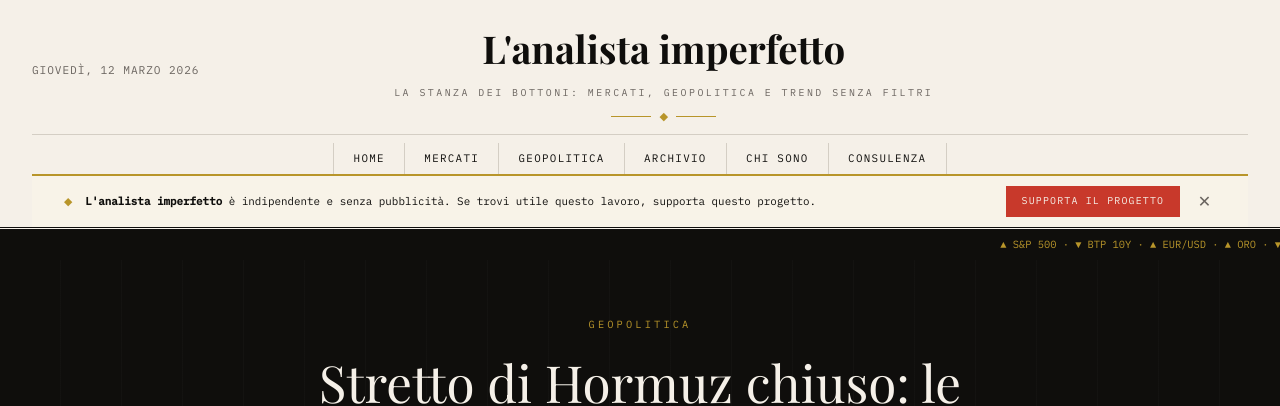
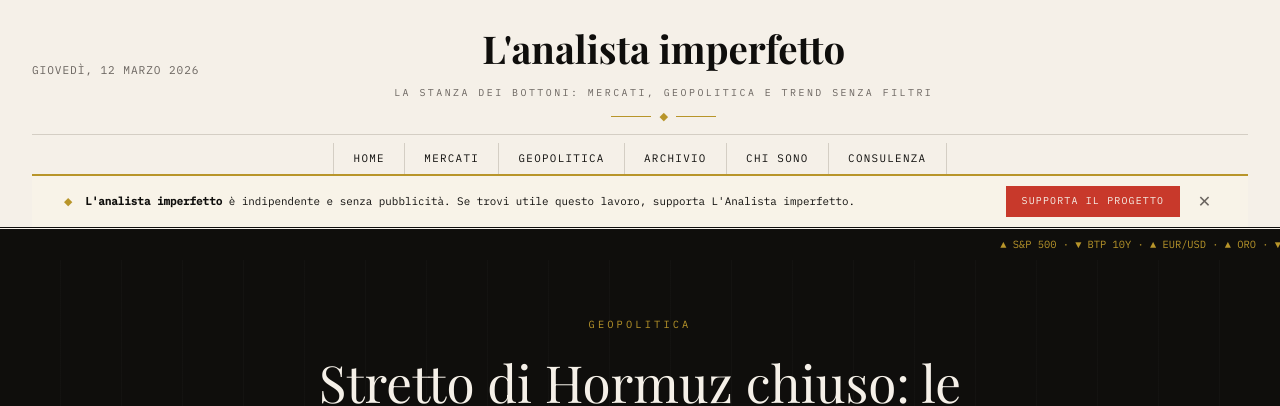
Before and after one commit to martellialessandro/martellialessandro.github.io, a Jekyll site: the page built from index.html, in a window 1280 px wide. Shown: the top 406 px of the page. Built offline with Jekyll 4.4.1, drawn with Linux system fonts in a browser that asks for light colours; some web fonts are replaced.

Commit message:
Update donation banner support message

```diff
--- a/_layouts/default.html
+++ b/_layouts/default.html
@@ -78,7 +78,7 @@
   <div id="donation-banner" style="background:#f8f3e8; border-top:2px solid var(--gold); padding:0.6rem 2rem; display:flex; align-items:center; justify-content:space-between; gap:1rem; font-family:'IBM Plex Mono',monospace; font-size:0.68rem;">
     <div style="display:flex; align-items:center; gap:0.8rem; flex:1;">
       <span style="color:var(--gold);">◆</span>
-      <span style="color:var(--ink); line-height:1.5;"><strong>L'analista imperfetto</strong> è indipendente e senza pubblicità. Se trovi utile questo lavoro, supporta questo progetto.</span>
+      <span style="color:var(--ink); line-height:1.5;"><strong>L'analista imperfetto</strong> è indipendente e senza pubblicità. Se trovi utile questo lavoro, supporta L'Analista imperfetto.</span>
     </div>
     <div style="display:flex; align-items:center; gap:0.8rem; white-space:nowrap;">
       <a href="https://www.paypal.com/paypalme/alessandromartelli8" target="_blank" style="background:var(--accent); color:var(--paper); text-decoration:none; padding:0.45rem 1rem; font-size:0.62rem; letter-spacing:0.12em; text-transform:uppercase;">Supporta il progetto</a>
```
